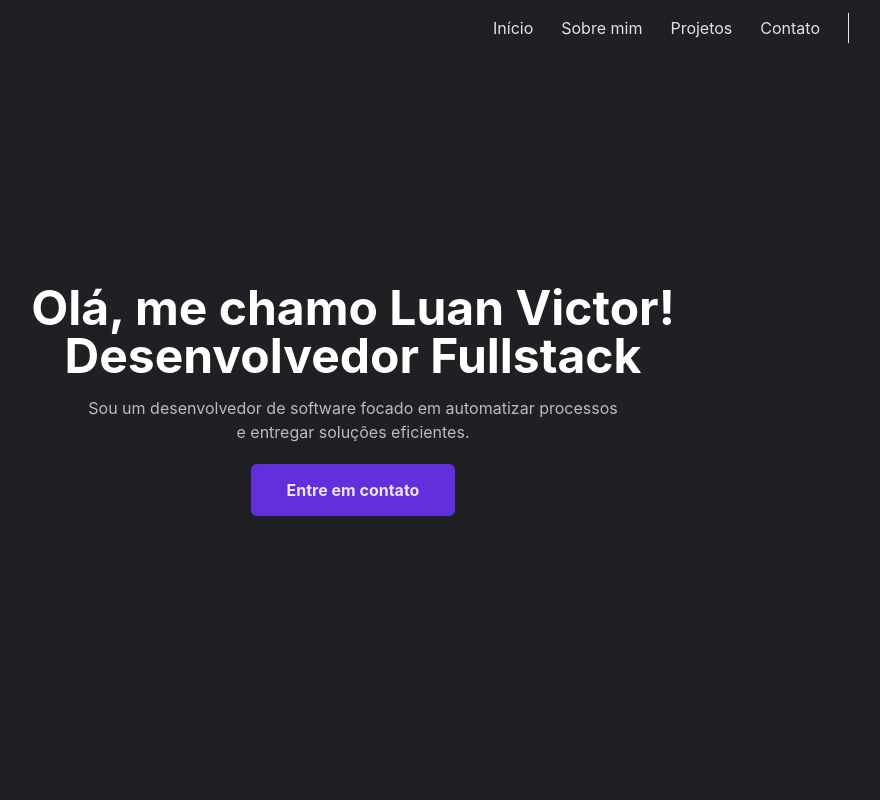
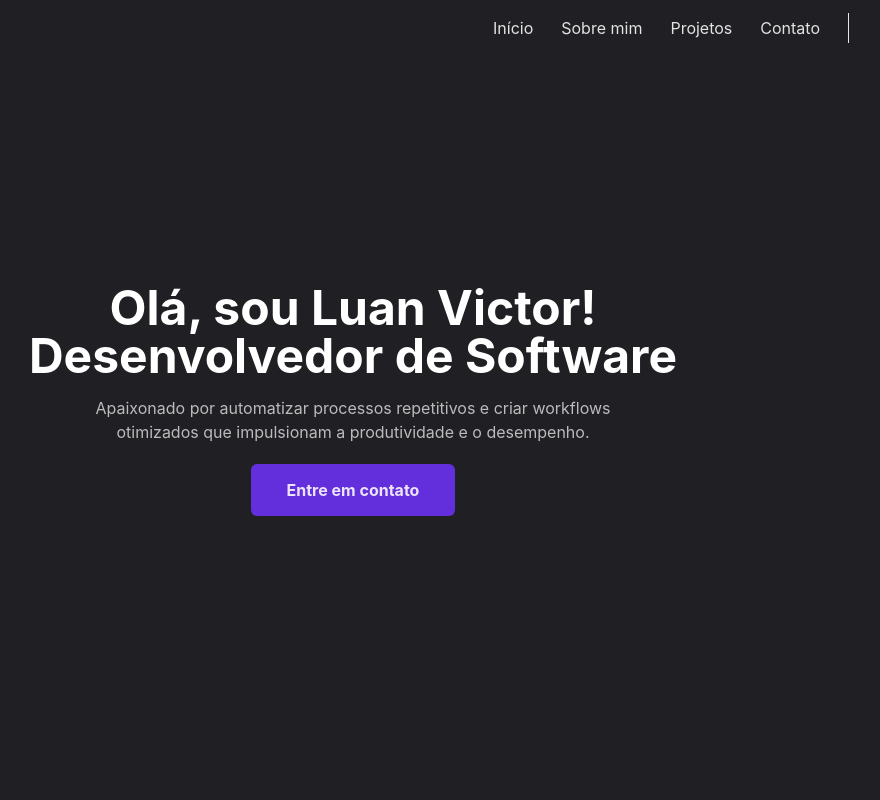
Before and after one commit to Luzin7/portfolio, a Vue app: page / in a window 1280 px wide. Shown: the top 800 px of the page, without its empty margins (287-1167 px from the left). Built offline with nearby package versions, Linux system fonts and the light colour scheme; some icons are missing.

Commit message:
update: update presentation

```diff
--- a/src/components/Hero/components/Presentation/PresentationDescription/PresentationDescription.vue
+++ b/src/components/Hero/components/Presentation/PresentationDescription/PresentationDescription.vue
@@ -2,7 +2,7 @@
   <p
     class="opacity-80 text-base w-9/12 lg:w-5/12 2xl:w-3/12 lg:text-base text-center mx-auto pt-2 lg:pt-4"
   >
-    Sou um desenvolvedor de software focado em automatizar processos e entregar
-    soluções eficientes.
+    Apaixonado por automatizar processos repetitivos e criar workflows
+    otimizados que impulsionam a produtividade e o desempenho.
   </p>
 </template>
--- a/src/components/Hero/components/Presentation/PresentationTitle/PresentationTitle.vue
+++ b/src/components/Hero/components/Presentation/PresentationTitle/PresentationTitle.vue
@@ -1,6 +1,6 @@
 <template>
   <h1 class="text-3xl md:text-5xl font-bold text-white text-center">
-    Olá, me chamo Luan Victor! <br />
-    Desenvolvedor Fullstack
+    Olá, sou Luan Victor! <br />
+    Desenvolvedor de Software
   </h1>
 </template>
```
